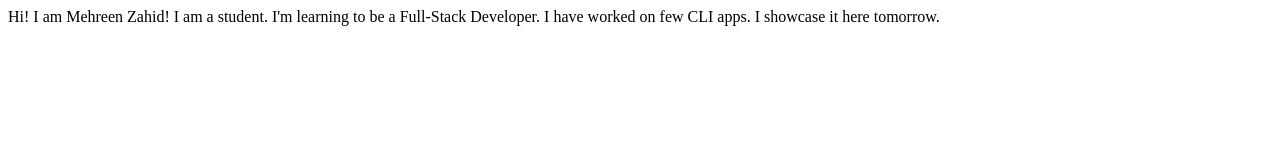
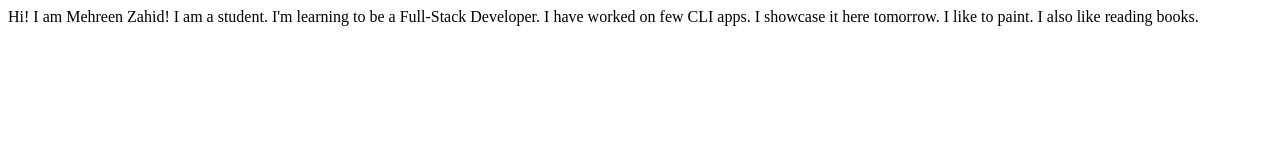
Before and after one commit to mehreenZahid/mehreenzahid-site, a plain HTML site: page index.html in a window 1280 px wide. Drawn offline with Linux system fonts and the light colour scheme.

Commit message:
update: intrests

```diff
--- a/index.html
+++ b/index.html
@@ -11,5 +11,7 @@
     I am a student. I'm learning to be a Full-Stack Developer.
 
     I have worked on few CLI apps. I showcase it here tomorrow.
+
+    I like to paint. I also like reading books.
 </body>
 </html>
```
